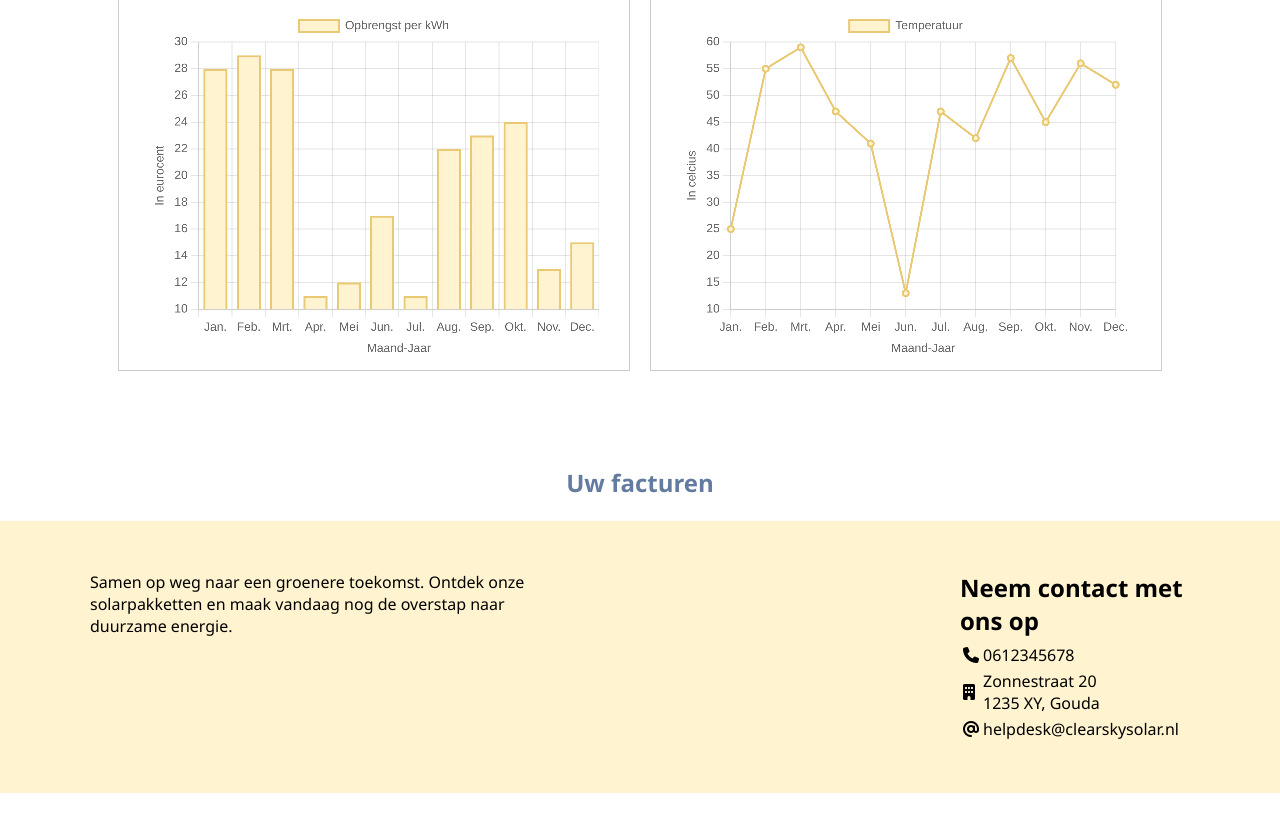
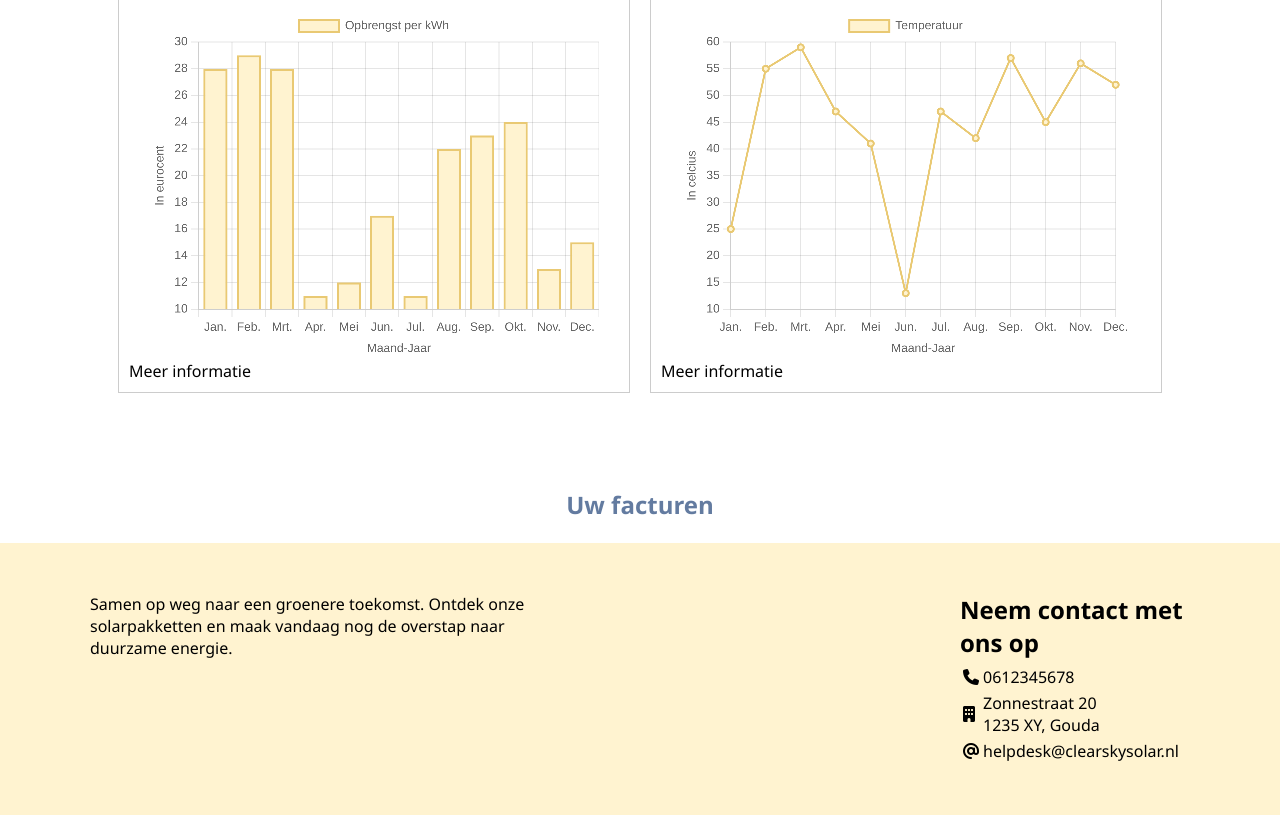
Before and after one commit to jayem747/zonnepanelen, a PHP site: page /dashboard.php in a window 1280 px wide. Shown: the part 565-1380 px from the top of the page. Before the commit the page ends 1358 px from the top, so only its background shows below. Run offline with PHP 8.4, Linux system fonts and the light colour scheme; the visitor is signed in with stand-in values (Sample User, id 1); data that the repository does not hold is empty; some libraries are stand-ins or nearby versions.

Commit message:
prachitg

```diff
--- a/dashboard.php
+++ b/dashboard.php
@@ -10,20 +10,22 @@ redirect_user();
         <!-- Chart 1 -->
         <div class="dashboard-chart-container">
             <canvas id="chart1" width="450" height="350"></canvas>
-            <a href="verdiepende_informatie1.php?naam=Vermogen&max=300&min=100&desc=In watt&type=Line&color1=#cad8de&color2=#637ba0" class="dashboard-link">Meer informatie</a>
+            <a href="verdiepende_informatie1.php?naam=Vermogen&max=300&min=100&desc=In watt&type=line&color1=cad8de&color2=637ba0" class="dashboard-link">Meer informatie</a>
         </div>
         <!-- Chart 2 -->
         <div class="dashboard-chart-container">
             <canvas id="chart2" width="450" height="350"></canvas>
-            <a href="verdiepende_informatie1.php?naam=Spanning&max=250&min=200" class="dashboard-link">Meer informatie</a>
+            <a href="verdiepende_informatie1.php?naam=Spanning&max=250&min=200&desc=In volt&type=bar&color1=cad8de&color2=637ba0" class="dashboard-link">Meer informatie</a>
         </div>
         <!-- Chart 3 -->
         <div class="dashboard-chart-container">
             <canvas id="chart3" width="450" height="350"></canvas>
+            <a href="verdiepende_informatie1.php?naam=Opbrengst per kWh&max=30&min=10&desc=In eurocent&type=bar&color1=fff3d0&color2=e9c973" class="dashboard-link">Meer informatie</a>
         </div>
         <!-- Chart 4 -->
         <div class="dashboard-chart-container">
             <canvas id="chart4" width="450" height="350"></canvas>
+            <a href="verdiepende_informatie1.php?naam=Temperatuur&max=60&min=10&desc=In celcius&type=line&color1=fff3d0&color2=e9c973" class="dashboard-link">Meer informatie</a>
         </div>
     </div>
 
```
Also changed, not shown: verdiepende_informatie1.php (+8 -6 lines).
